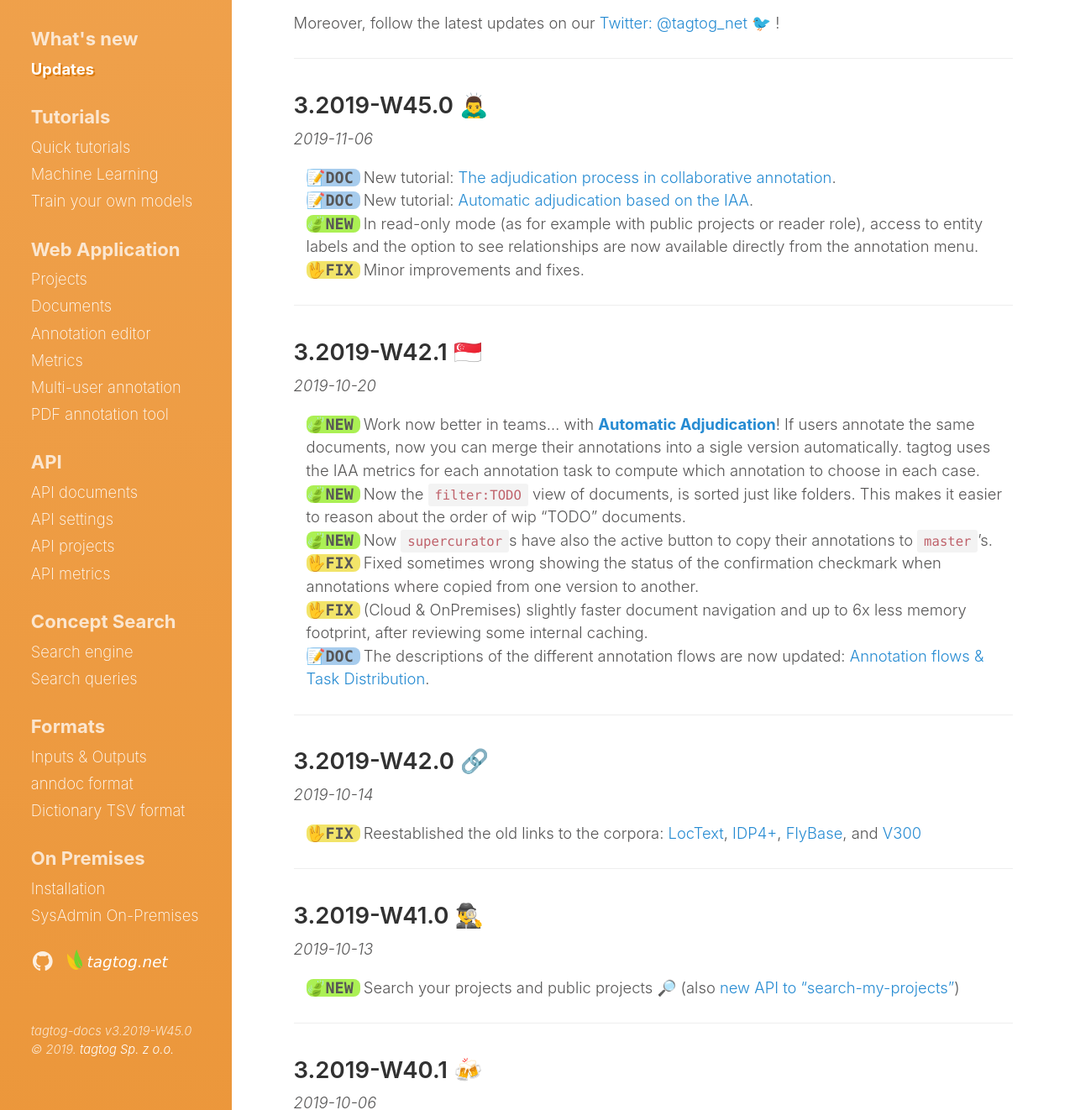
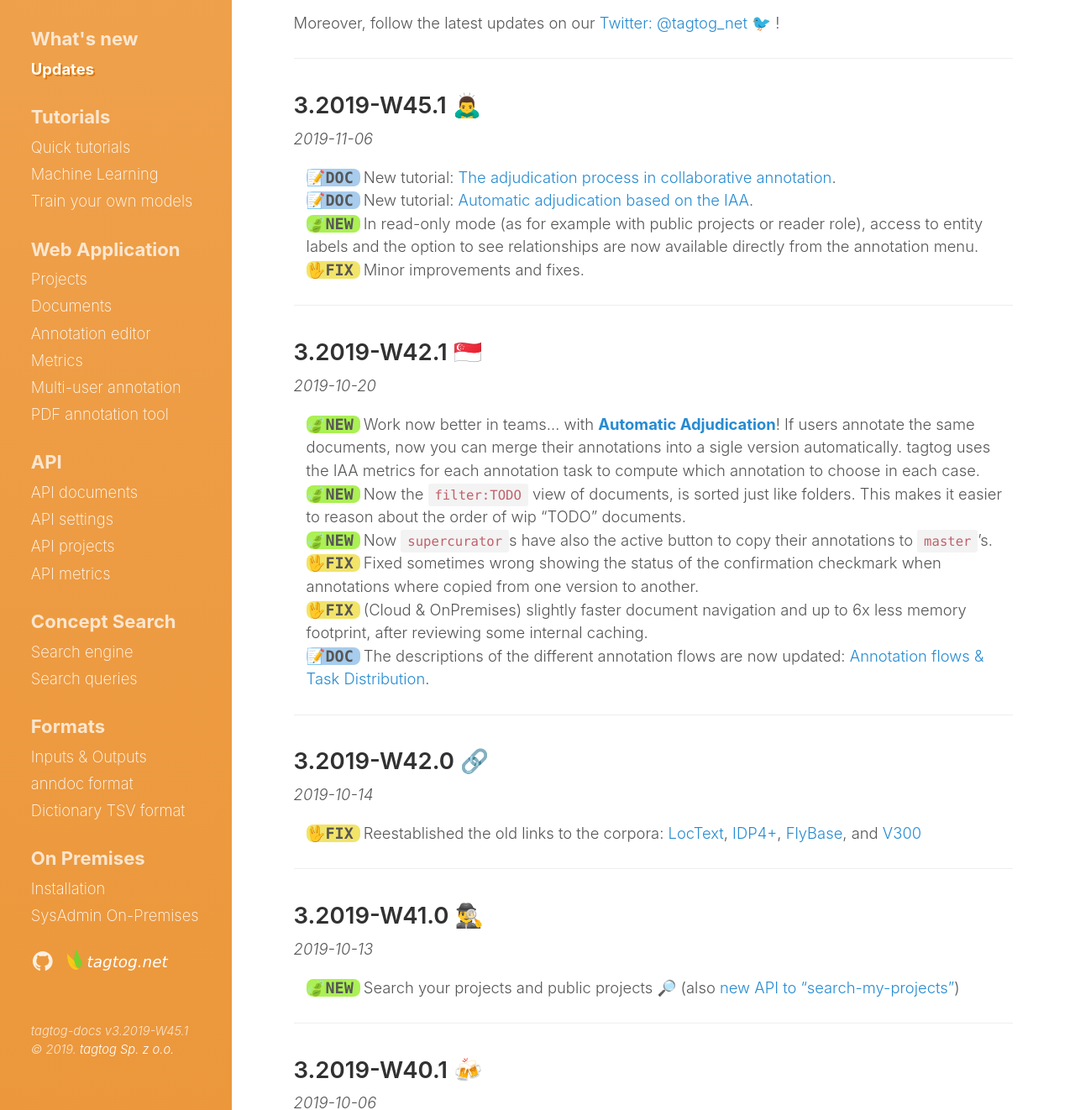
Before and after one commit to tagtogorg/tagtog-doc, a Jekyll site: the page built from updates.md, in a window 1280 px wide. Shown: the part 262-1584 px from the top of the page at 84% size. Built offline with Jekyll 4.4.1, drawn with Linux system fonts in a browser that asks for light colours; nearby versions of some CDN libraries; emoji names are drawn with the system emoji font.

Commit message:
Bump version: 3.2019-W45.1 🙇‍♂️

```diff
--- a/_config.yml
+++ b/_config.yml
@@ -71,7 +71,7 @@ plugins:
   - jemoji
 
 # Custom vars
-version: 3.2019-W45.0
+version: 3.2019-W45.1
 sidebar_home_link: true
 search_page: false
 # sidebar_blog_link:  '/blog'   # By default, your home page is your blog
--- a/updates.md
+++ b/updates.md
@@ -14,7 +14,7 @@ Moreover, follow the latest updates on our [Twitter: @tagtog_net 🐦](https://t
 
 ---
 
-## 3.2019-W45.0 🙇‍♂️
+## 3.2019-W45.1 🙇‍♂️
 _2019-11-06_
 
 <ul class="updates">
```
Also changed, not shown: 1 other file.
